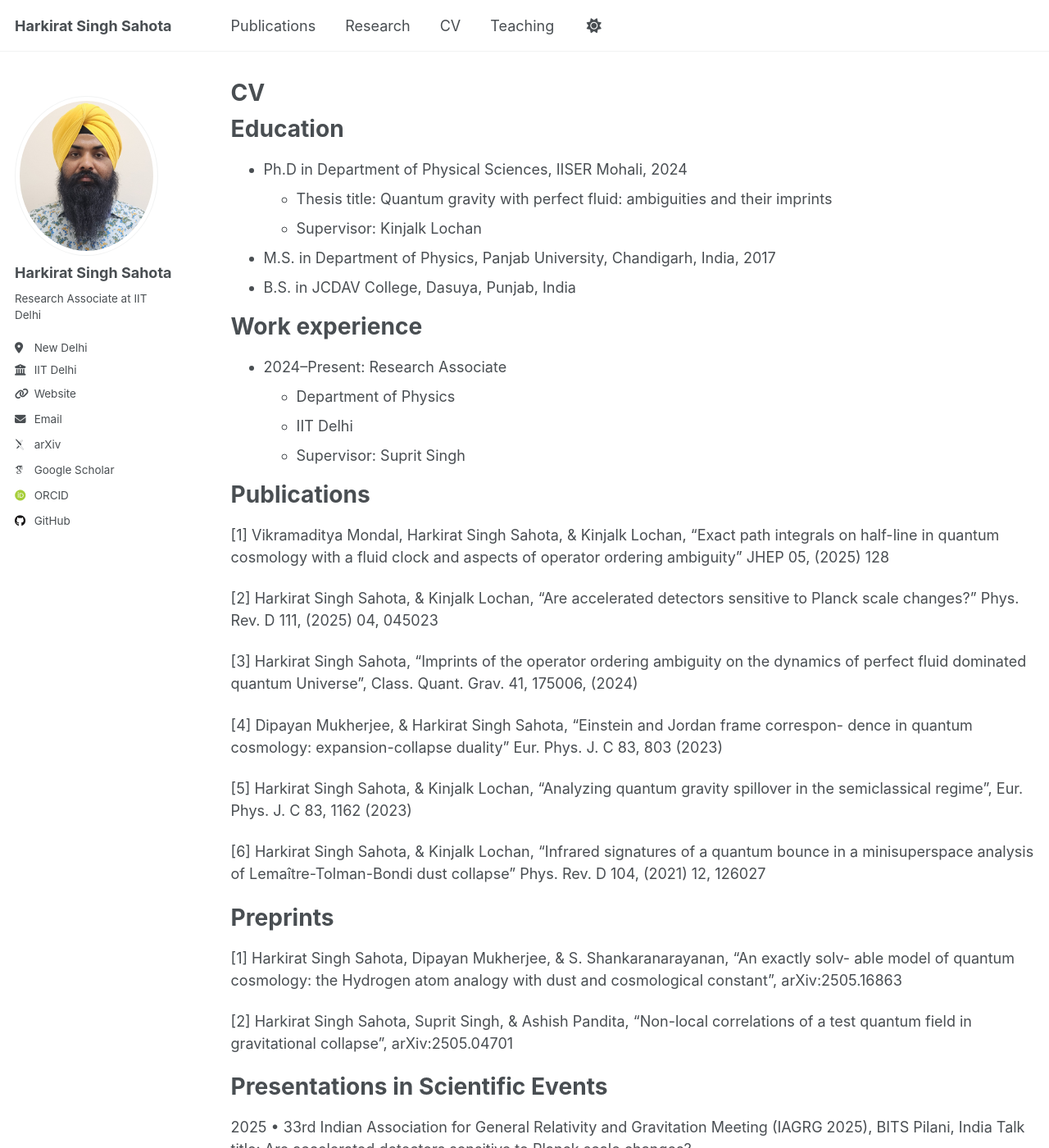
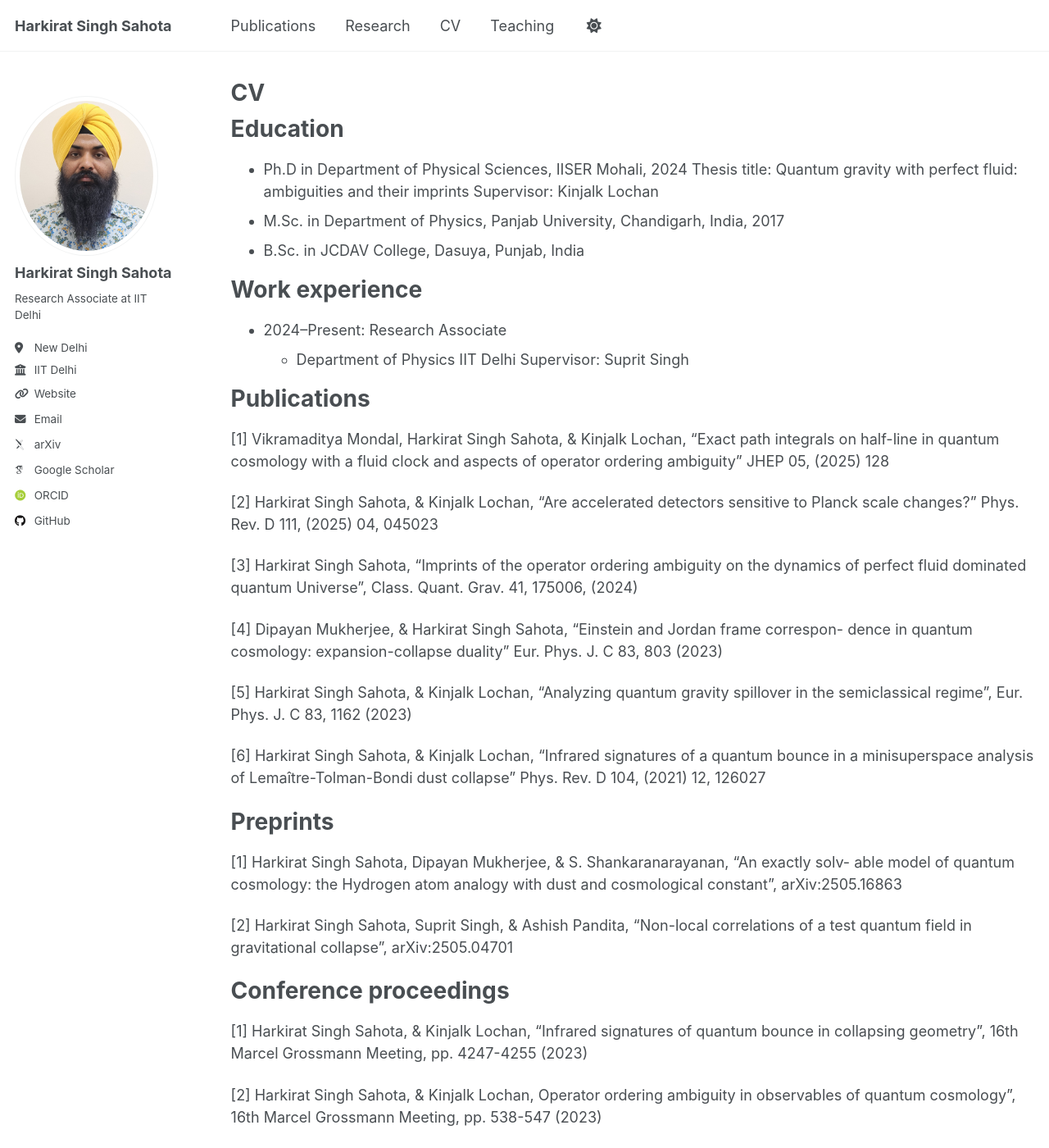
Before and after one commit to harkiratss/harkiratss.github.io, a Jekyll site: the page built from _pages/cv.md, in a window 1280 px wide and 1400 px high. Shown: the whole window at 82% size. Built offline with Jekyll 4.4.1, drawn with Linux system fonts in a browser that asks for light colours; some web fonts are replaced.

Commit message:
Update cv.md

```diff
--- a/_pages/cv.md
+++ b/_pages/cv.md
@@ -12,17 +12,17 @@ redirect_from:
 Education
 ======
 * Ph.D in Department of Physical Sciences, IISER Mohali, 2024
-  * Thesis title: Quantum gravity with perfect fluid: ambiguities and their imprints
-  * Supervisor: Kinjalk Lochan
-* M.S. in Department of Physics, Panjab University, Chandigarh, India, 2017
-* B.S. in JCDAV College, Dasuya, Punjab, India
+     Thesis title: Quantum gravity with perfect fluid: ambiguities and their imprints
+     Supervisor: Kinjalk Lochan
+* M.Sc. in Department of Physics, Panjab University, Chandigarh, India, 2017
+* B.Sc. in JCDAV College, Dasuya, Punjab, India
 
 Work experience
 ======
 * 2024--Present: Research Associate
-  * Department of Physics
-  * IIT Delhi
-  * Supervisor: Suprit Singh
+   * Department of Physics
+     IIT Delhi
+     Supervisor: Suprit Singh
 
 Publications
 ======
@@ -54,6 +54,14 @@ Preprints
 
 [2] Harkirat Singh Sahota, Suprit Singh, & Ashish Pandita, “Non-local correlations of a
     test quantum field in gravitational collapse”, arXiv:2505.04701
+
+Conference proceedings
+======
+[1] Harkirat Singh Sahota, & Kinjalk Lochan, “Infrared signatures of quantum bounce in collapsing
+    geometry”, 16th Marcel Grossmann Meeting, pp. 4247-4255 (2023)
+
+[2] Harkirat Singh Sahota, & Kinjalk Lochan, Operator ordering ambiguity in observables of quantum
+    cosmology”, 16th Marcel Grossmann Meeting, pp. 538-547 (2023)
 
 Presentations in Scientific Events
 ======
```
